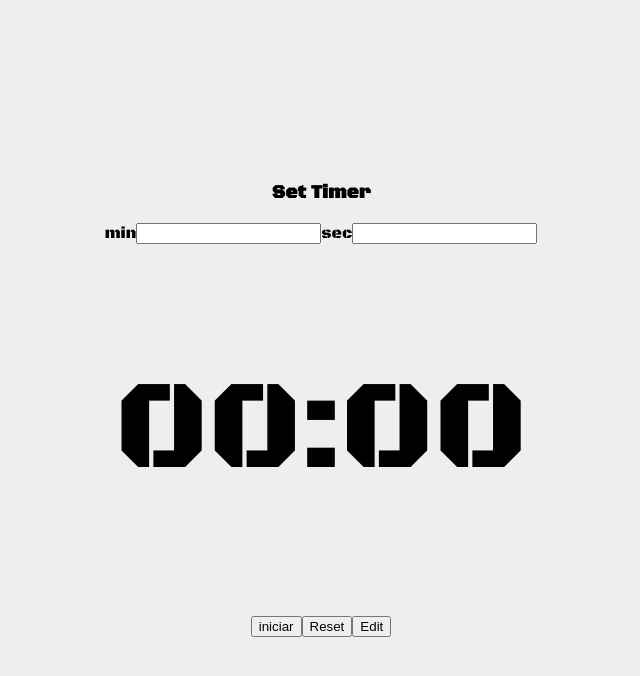
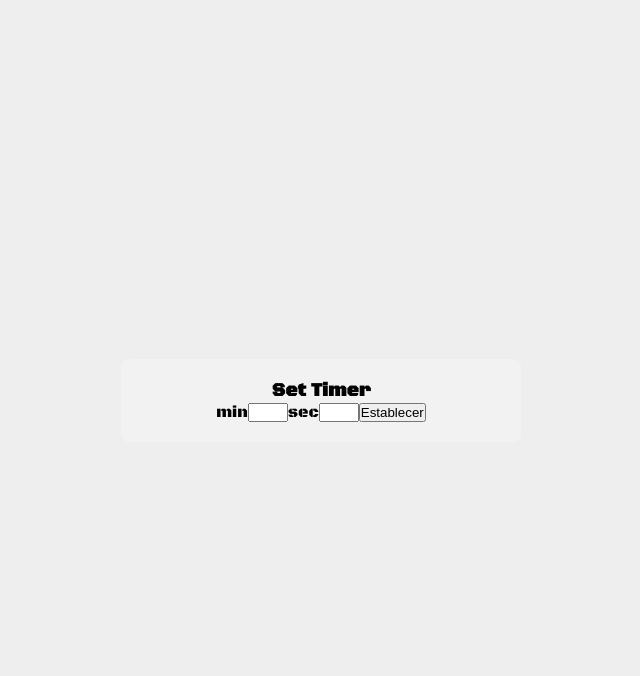
Before and after one commit to diegofernandoalayon/Timer-react, a React (Vite) app: page / in a window 1280 px wide. Both pictures are taken after a click on the button "Edit". Shown: the top 676 px of the page, without its empty margins (319-959 px from the left). Built offline with nearby package versions, Linux system fonts and the light colour scheme.

Commit message:
refactorizando componente FormTimer, separando estados, agregando algo de estilos al FormTimer

```diff
--- a/src/App.css
+++ b/src/App.css
@@ -1,3 +1,11 @@
+*{
+  box-sizing: border-box;
+  margin: 0;
+  padding: 0;
+}
+:root{
+  --border : 8px;
+}
 .App {
   height: 100vh;
   text-align: center;
--- /dev/null
+++ b/src/components/FormTimer/formTimer.css
@@ -0,0 +1,10 @@
+.form-timer{
+  background-color: rgba(255,255,255,0.2);
+  border-radius: var(--border);
+  padding: 20px;
+
+  width: 400px;
+}
+.form-timer input{
+  width: 40px;
+}
--- a/src/components/FormTimer/index.jsx
+++ b/src/components/FormTimer/index.jsx
@@ -1,11 +1,37 @@
-export default function FormTimer ({ handleChangeMin, handleChangeSec }) {
+// react
+import { useState } from 'react'
+// styles
+import './formTimer.css'
+export default function FormTimer ({ setTimeState, handleStart }) {
+  const [min, setMin] = useState(0)
+  const [sec, setSec] = useState(0)
+  const handleSubmit = (event) => {
+    event.preventDefault()
+    if (min || sec !== 0) {
+      const timeSetted = +min + +sec
+      setTimeState(timeSetted)
+      window.localStorage.setItem('user-settings', JSON.stringify({ time: timeSetted }))
+    }
+    handleStart()
+  }
+
+  const handleChangeSec = (event) => {
+    setSec(event.target.value)
+  }
+  const handleChangeMin = (event) => {
+    const minToSec = event.target.value * 60
+    setMin(minToSec)
+  }
   return (
-    <article>
-      <h1>Set Timer</h1>
-      min
-      <input type='text' onChange={handleChangeMin} />
-      sec
-      <input type='text' onChange={handleChangeSec} />
+    <article className='form-timer'>
+      <h3>Set Timer</h3>
+      <form onSubmit={handleSubmit}>
+        min
+        <input type='text' onChange={handleChangeMin} />
+        sec
+        <input type='text' onChange={handleChangeSec} />
+        <button>Establecer</button>
+      </form>
     </article>
   )
 }
--- a/src/pages/Timer/index.jsx
+++ b/src/pages/Timer/index.jsx
@@ -1,11 +1,12 @@
+// react
 import { useState, useEffect, useRef } from 'react'
+// components
 import DisplayTimer from '../../components/DisplayTimer'
 import FormTimer from '../../components/FormTimer'
 export default function Timer () {
-  const [min, setMin] = useState(0)
-  const [sec, setSec] = useState(0)
   const [timeState, setTimeState] = useState(0)
   const [timerOn, setTimerOn] = useState(false)
+  const [isEdit, setIsEdit] = useState(false)
   const interval = useRef(0)
   let con = 0
   const startTimer = () => {
@@ -14,25 +15,15 @@ export default function Timer () {
       const dis = timeState - con
       if (dis <= 0) {
         clearInterval(interval.current)
+        setTimerOn(false)
       }
       setTimeState(dis)
     }, 1000)
   }
 
-  const handleChangeSec = (event) => {
-    setSec(event.target.value)
-  }
-  const handleChangeMin = (event) => {
-    const minToSec = event.target.value * 60
-    setMin(minToSec)
-  }
   const handleStart = () => {
     setTimerOn(true)
-    if (min || sec !== 0) {
-      const timeSetted = +min + +sec
-      setTimeState(timeSetted)
-      window.localStorage.setItem('user-settings', JSON.stringify({ time: timeSetted }))
-    }
+    setIsEdit(false)
   }
 
   const handlePause = () => {
@@ -42,11 +33,13 @@ export default function Timer () {
   const handleReset = () => {
     setTimerOn(false)
     // setTimeState(0)
-    const timeSetted = +min + +sec
-    setTimeState(timeSetted)
+    // const timeSetted = +min + +sec
+    // setTimeState(timeSetted)
+    setTimeState(0)
   }
   const handleEdit = () => {
     console.log('hello world')
+    setIsEdit(true)
   }
   useEffect(() => {
     const userSettings = window.localStorage.getItem('user-settings')
@@ -72,15 +65,22 @@ export default function Timer () {
 
   return (
     <>
-      <FormTimer handleChangeMin={handleChangeMin} handleChangeSec={handleChangeSec} />
-      <DisplayTimer minutes={minutes} seconds={seconds} />
+      {
+        isEdit
+          ? <FormTimer setTimeState={setTimeState} handleStart={handleStart} />
+          : <DisplayTimer minutes={minutes} seconds={seconds} />
+      }
+      {
+        !isEdit && (!timerOn ? <button onClick={handleStart}>iniciar</button> : <button onClick={handlePause}>parar</button>)
+
+      }
 
       {
-        !timerOn ? <button onClick={handleStart}>iniciar</button> : <button onClick={handlePause}>parar</button>
+        !isEdit && <button onClick={handleReset}>Reset</button>
       }
-
-      <button onClick={handleReset}>Reset</button>
-      <button onClick={handleEdit}>Edit</button>
+      {
+        !isEdit && <button onClick={handleEdit}>Edit</button>
+      }
 
     </>
 
```
